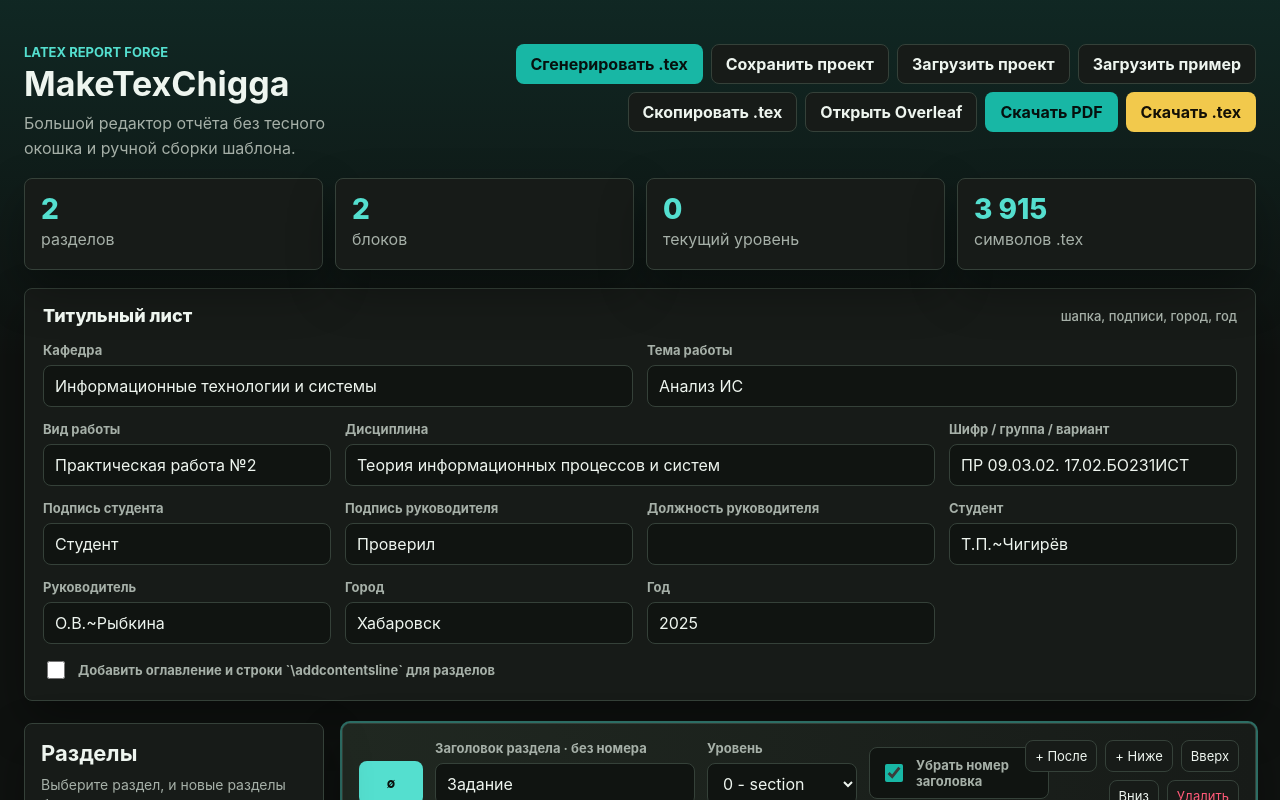
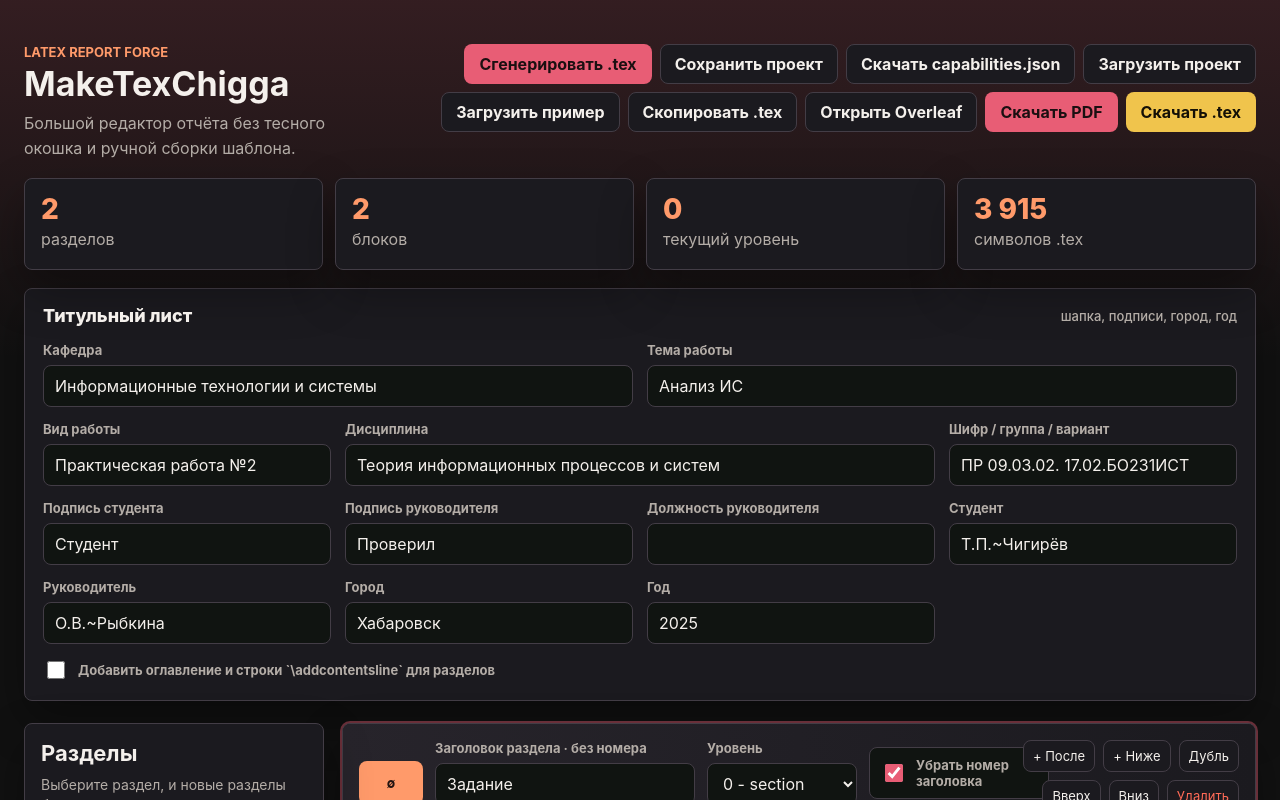
Before and after one commit to whoisbubble/tex-report-forge, a Next.js app: page / in a window 1280 px wide. Shown: the top 800 px of the page. Built offline with nearby package versions, Linux system fonts and the light colour scheme.

Commit message:
Refresh theme and add capability export

```diff
--- a/app/globals.css
+++ b/app/globals.css
@@ -1,18 +1,18 @@
 :root {
-  --bg: #0f1210;
-  --surface: #171b18;
-  --surface-strong: #202821;
-  --ink: #eef5ef;
-  --muted: #a6b0a8;
-  --soft: #27302a;
-  --line: #354139;
-  --accent: #18b7a5;
-  --accent-dark: #54dfcf;
-  --accent-soft: rgba(24, 183, 165, 0.16);
-  --coral: #ff5a78;
-  --coral-soft: rgba(255, 90, 120, 0.16);
-  --yellow: #f2c94c;
-  --code: #090b0a;
+  --bg: #111111;
+  --surface: #1b1a1f;
+  --surface-strong: #27242b;
+  --ink: #f4f0ec;
+  --muted: #b4ada7;
+  --soft: #312d35;
+  --line: #433d46;
+  --accent: #e85d75;
+  --accent-dark: #ff9a6a;
+  --accent-soft: rgba(232, 93, 117, 0.15);
+  --coral: #ff6b57;
+  --coral-soft: rgba(255, 107, 87, 0.16);
+  --yellow: #f0c44c;
+  --code: #0b0a0e;
   --radius: 8px;
   --shadow: 0 20px 48px rgba(0, 0, 0, 0.32);
 }
@@ -30,7 +30,7 @@ body {
   min-height: 100vh;
   color: var(--ink);
   background:
-    linear-gradient(180deg, rgba(24, 183, 165, 0.13), transparent 360px),
+    linear-gradient(180deg, rgba(232, 93, 117, 0.16), transparent 360px),
     var(--bg);
   font-family:
     Inter, ui-sans-serif, system-ui, -apple-system, BlinkMacSystemFont, "Segoe UI", sans-serif;
@@ -153,7 +153,7 @@ h3 {
 }
 
 .button.primary {
-  color: #06100e;
+  color: #1b0f11;
   background: var(--accent);
 }
 
@@ -457,7 +457,7 @@ textarea:focus {
 
 .section-panel.selected {
   box-shadow:
-    0 0 0 2px rgba(84, 223, 207, 0.45),
+    0 0 0 2px rgba(232, 93, 117, 0.42),
     var(--shadow);
 }
 
@@ -495,7 +495,7 @@ textarea:focus {
   height: 44px;
   place-items: center;
   border-radius: var(--radius);
-  color: #09100d;
+  color: #231411;
   background: var(--accent-dark);
   font-weight: 800;
   font-size: 13px;
--- a/app/page.tsx
+++ b/app/page.tsx
@@ -4,6 +4,8 @@ import { useEffect, useMemo, useRef, useState, type ChangeEvent } from "react";
 import {
   buildFullTex,
   buildSectionDisplayInfo,
+  cloneBlock,
+  cloneSection,
   createBlock,
   createExampleDraft,
   createInitialDraft,
@@ -209,6 +211,24 @@ export default function Home() {
     }));
   }
 
+  function duplicateSection(sectionId: string) {
+    setDraft((previous) => {
+      const index = previous.sections.findIndex((section) => section.id === sectionId);
+      if (index < 0) return previous;
+
+      const duplicated = cloneSection(previous.sections[index]);
+      const sections = [...previous.sections];
+      sections.splice(index + 1, 0, duplicated);
+
+      setSelectedSectionId(duplicated.id);
+
+      return {
+        ...previous,
+        sections
+      };
+    });
+  }
+
   function insertSectionAfter(sectionId: string, level: SectionLevel) {
     setSelectedSectionId(sectionId);
     addSection(level, sectionId);
@@ -256,6 +276,27 @@ export default function Home() {
           ? { ...section, blocks: section.blocks.filter((block) => block.id !== blockId) }
           : section
       )
+    }));
+  }
+
+  function duplicateBlock(sectionId: string, blockId: string) {
+    setDraft((previous) => ({
+      ...previous,
+      sections: previous.sections.map((section) => {
+        if (section.id !== sectionId) return section;
+
+        const index = section.blocks.findIndex((block) => block.id === blockId);
+        if (index < 0) return section;
+
+        const duplicated = cloneBlock(section.blocks[index]);
+        const blocks = [...section.blocks];
+        blocks.splice(index + 1, 0, duplicated);
+
+        return {
+          ...section,
+          blocks
+        };
+      })
     }));
   }
 
@@ -431,6 +472,89 @@ export default function Home() {
     }
   }
 
+  function downloadCapabilitiesJson() {
+    const payload = {
+      app: "MakeTexChigga",
+      version: 1,
+      generatedAt: new Date().toISOString(),
+      purpose: "Редактор отчетов с генерацией LaTeX и локальной сборкой PDF.",
+      formats: {
+        editable_project: "json",
+        latex_export: "tex",
+        pdf_export: "pdf"
+      },
+      features: {
+        titlePage: true,
+        headingNumbering: "automatic with optional disable per section",
+        sectionInsertion: "after selected section",
+        sectionDuplication: true,
+        blockDuplication: true,
+        localAutosave: true,
+        projectImportExport: true,
+        overleafShortcut: true,
+        localPdfCompilation: "requires pdflatex / MiKTeX / TeX Live"
+      },
+      blockTypes: [
+        {
+          type: "text",
+          purpose: "Обычный текст отчета"
+        },
+        {
+          type: "figure",
+          purpose: "Внешняя картинка из images/",
+          fields: ["filename", "caption"]
+        },
+        {
+          type: "code",
+          purpose: "Кодовый фрагмент с безопасным verbatim-выводом",
+          fields: ["caption", "code"]
+        },
+        {
+          type: "table",
+          purpose: "Таблица из строк и ячеек, разделенных ;",
+          fields: ["caption", "cols", "data"]
+        },
+        {
+          type: "graph",
+          purpose: "График через TikZ/PGFPlots",
+          fields: ["caption", "title", "xLabel", "yLabel", "mode", "startAtZero", "series"],
+          seriesFields: ["label", "color", "points"]
+        },
+        {
+          type: "list",
+          purpose: "Маркированный или нумерованный список",
+          fields: ["ordered", "items"]
+        },
+        {
+          type: "pagebreak",
+          purpose: "Разрыв страницы"
+        }
+      ],
+      neuralInstructions: {
+        summary:
+          "Если этот JSON отправляется в нейросеть, она должна понимать структуру приложения и помогать заполнять разделы, блоки, графики и титульный лист без нарушения схемы.",
+        recommendedWorkflow: [
+          "Сначала определить структуру разделов",
+          "Потом наполнить блоки текстом, кодом, таблицами и графиками",
+          "После этого сгенерировать TEX или PDF"
+        ]
+      }
+    };
+
+    const blob = new Blob([JSON.stringify(payload, null, 2)], {
+      type: "application/json;charset=utf-8"
+    });
+    const url = URL.createObjectURL(blob);
+    const link = document.createElement("a");
+
+    link.href = url;
+    link.download = "make-tex-chigga-capabilities.json";
+    document.body.appendChild(link);
+    link.click();
+    document.body.removeChild(link);
+    URL.revokeObjectURL(url);
+  }
+
   function downloadDraftProject() {
     const payload = {
       app: projectFileApp,
@@ -513,6 +637,9 @@ export default function Home() {
           </button>
           <button className="button ghost" type="button" onClick={downloadDraftProject}>
             {projectStatus === "saved" ? "Проект сохранён" : "Сохранить проект"}
+          </button>
+          <button className="button ghost" type="button" onClick={downloadCapabilitiesJson}>
+            Скачать capabilities.json
           </button>
           <button className="button ghost" type="button" onClick={() => projectInputRef.current?.click()}>
             {projectStatus === "loaded"
@@ -731,6 +858,9 @@ export default function Home() {
                     >
                       + Ниже
                     </button>
+                    <button className="mini-button" type="button" onClick={() => duplicateSection(section.id)}>
+                      Дубль
+                    </button>
                     <button className="mini-button" type="button" onClick={() => moveSection(section.id, -1)}>
                       Вверх
                     </button>
@@ -767,6 +897,7 @@ export default function Home() {
                         onMoveUp={() => moveBlock(section.id, block.id, -1)}
                         onRemove={() => removeBlock(section.id, block.id)}
                         onAddGraphSeries={() => addGraphSeries(section.id, block.id)}
+                        onDuplicate={() => duplicateBlock(section.id, block.id)}
                         onRemoveGraphSeries={(seriesId) => removeGraphSeries(section.id, block.id, seriesId)}
                         onRemoveListItem={(itemId) => removeListItem(section.id, block.id, itemId)}
                         onUpdate={(updater) => updateBlock(section.id, block.id, updater)}
@@ -861,6 +992,7 @@ function BlockEditor({
   block,
   blockIndex,
   onAddListItem,
+  onDuplicate,
   onMoveDown,
   onMoveUp,
   onRemove,
@@ -874,6 +1006,7 @@ function BlockEditor({
   block: ReportBlock;
   blockIndex: number;
   onAddListItem: () => void;
+  onDuplicate: () => void;
   onMoveDown: () => void;
   onMoveUp: () => void;
   onRemove: () => void;
@@ -891,6 +1024,9 @@ function BlockEditor({
           <h3>{blockLabels[block.type]}</h3>
         </div>
         <div className="block-actions">
+          <button className="mini-button" type="button" onClick={onDuplicate}>
+            Дубль
+          </button>
           <button className="mini-button" type="button" onClick={onMoveUp}>
             Вверх
           </button>
--- a/lib/report.ts
+++ b/lib/report.ts
@@ -195,6 +195,44 @@ export function createSection(level: SectionLevel, title = "Новый разд
     level,
     isNumbered,
     blocks: []
+  };
+}
+
+export function cloneBlock(block: ReportBlock): ReportBlock {
+  if (block.type === "list") {
+    return {
+      ...block,
+      id: makeId("block"),
+      items: block.items.map((item) => ({
+        ...item,
+        id: makeId("item")
+      }))
+    };
+  }
+
+  if (block.type === "graph") {
+    return {
+      ...block,
+      id: makeId("block"),
+      series: block.series.map((series) => ({
+        ...series,
+        id: makeId("series")
+      }))
+    };
+  }
+
+  return {
+    ...block,
+    id: makeId("block")
+  };
+}
+
+export function cloneSection(section: ReportSection): ReportSection {
+  return {
+    ...section,
+    id: makeId("section"),
+    title: section.title ? `${section.title} (копия)` : "Новый раздел (копия)",
+    blocks: section.blocks.map((block) => cloneBlock(block))
   };
 }
 
```
